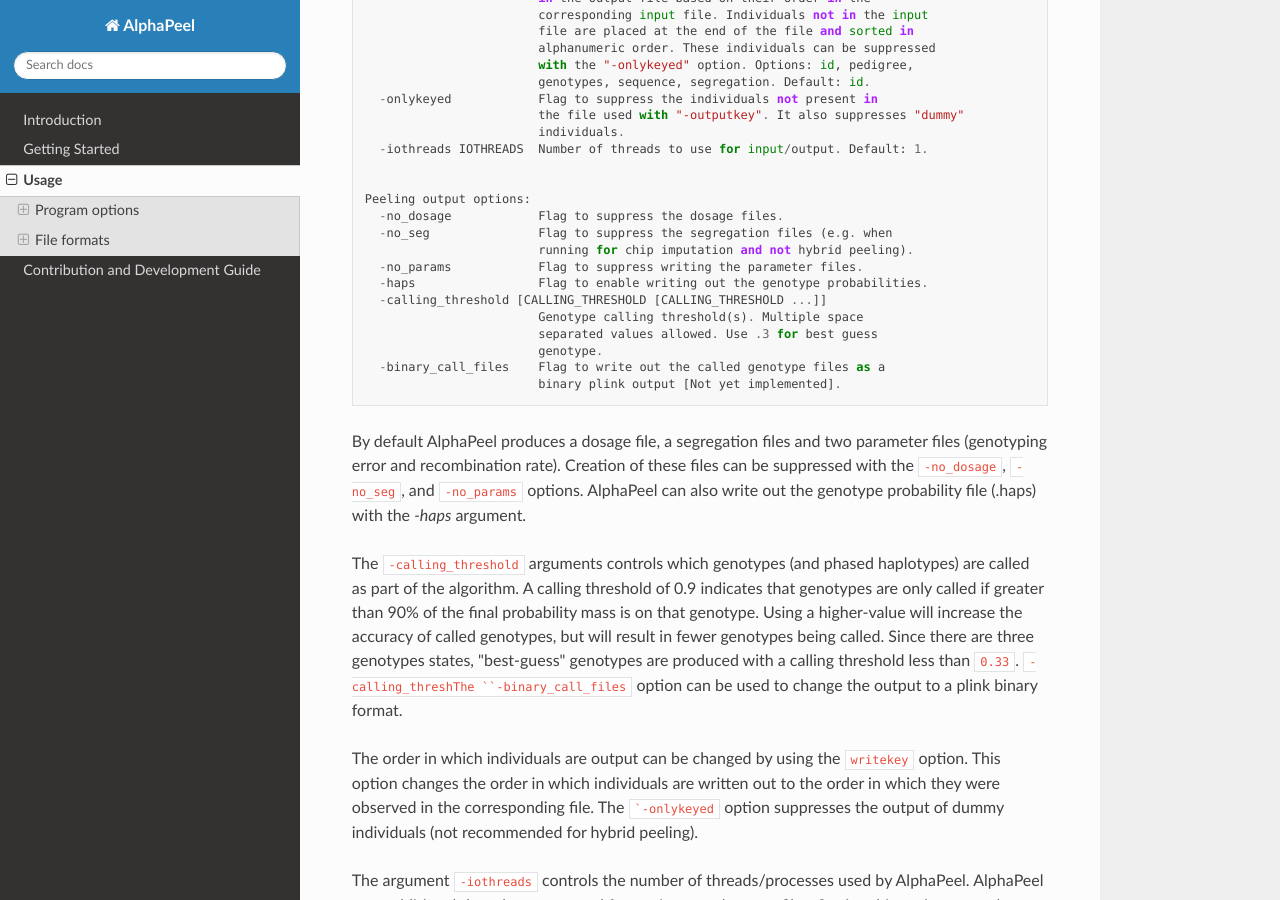
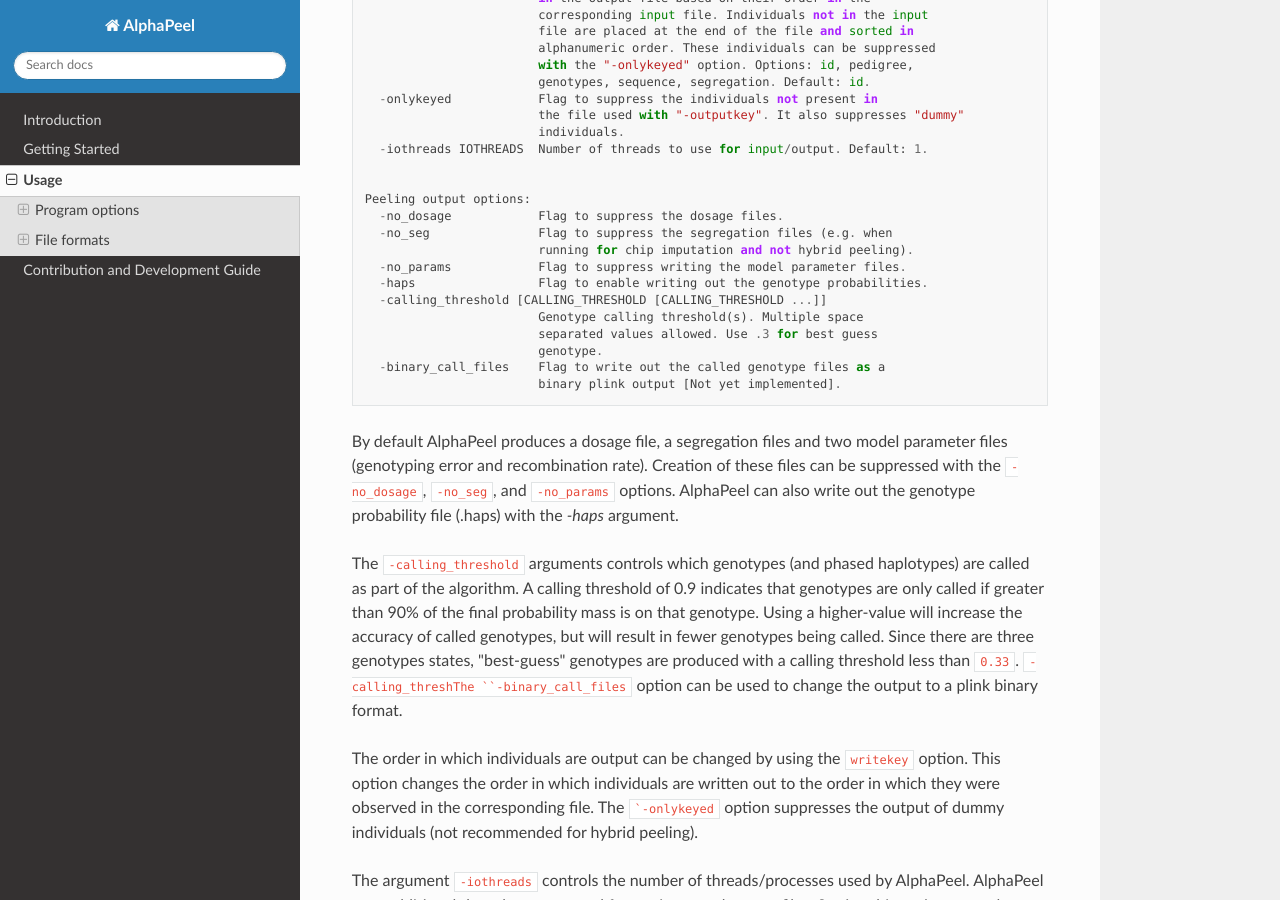
Before and after one commit to AlphaGenes/AlphaPeel, a Sphinx documentation site: the page built from docs/source/usage.rst, in a window 1280 px wide and 900 px high, scrolled down 1082 px. Built offline with Sphinx 7.4.7 and the Read the Docs theme 2.0.0, drawn with Linux system fonts in a browser that asks for light colours; some of the changed text lies outside the part shown.

Commit message:
rename parameter to model parameter #91

```diff
--- a/docs/source/usage.rst
+++ b/docs/source/usage.rst
@@ -58,7 +58,7 @@ Output Arguments
       -no_dosage            Flag to suppress the dosage files.
       -no_seg               Flag to suppress the segregation files (e.g. when
                             running for chip imputation and not hybrid peeling).
-      -no_params            Flag to suppress writing the parameter files.
+      -no_params            Flag to suppress writing the model parameter files.
       -haps                 Flag to enable writing out the genotype probabilities.
       -calling_threshold [CALLING_THRESHOLD [CALLING_THRESHOLD ...]]
                             Genotype calling threshold(s). Multiple space
@@ -67,7 +67,7 @@ Output Arguments
       -binary_call_files    Flag to write out the called genotype files as a
                             binary plink output [Not yet implemented].
 
-By default |Software| produces a dosage file, a segregation files and two parameter files (genotyping error and recombination rate). Creation of these files can be suppressed with the ``-no_dosage``, ``-no_seg``, and ``-no_params`` options. |Software| can also write out the genotype probability file (.haps) with the `-haps` argument.
+By default |Software| produces a dosage file, a segregation files and two model parameter files (genotyping error and recombination rate). Creation of these files can be suppressed with the ``-no_dosage``, ``-no_seg``, and ``-no_params`` options. |Software| can also write out the genotype probability file (.haps) with the `-haps` argument.
 
 The ``-calling_threshold`` arguments controls which genotypes (and phased haplotypes) are called as part of the algorithm. A calling threshold of 0.9 indicates that genotypes are only called if greater than 90% of the final probability mass is on that genotype. Using a higher-value will increase the accuracy of called genotypes, but will result in fewer genotypes being called. Since there are three genotypes states,  "best-guess" genotypes are produced with a calling threshold less than ``0.33``. ``-calling_threshThe ``-binary_call_files`` option can be used to change the output to a plink binary format.
 
@@ -109,7 +109,7 @@ Peeling arguments
 
 For hybrid peeling, where a large amount (millions of segregating sites) of sequence allele read counts needs to be imputed, first run the program in multi-locus mode to generate a segregation file, and then run the program in single-locus mode with a known segregation file.
 
-The ``-error``, ``-seqerror`` and ``-length`` arguments control some of the parameters used in the model. ``-seqerror`` must not be zero. |Software| is robust to deviations in genotyping error rate and sequencing error rate so it is not recommended to use these options unless large deviations from the default are known. Changing the ``-length`` argument to match the genetic map length can increase accuracy in some situations.
+The ``-error``, ``-seqerror`` and ``-length`` arguments control some of the model parameters used in the model. ``-seqerror`` must not be zero. |Software| is robust to deviations in genotyping error rate and sequencing error rate so it is not recommended to use these options unless large deviations from the default are known. Changing the ``-length`` argument to match the genetic map length can increase accuracy in some situations.
 
 The ``-esterrors`` option estimated the genotyping error rate based on observed information, this option is generally not necessary and can increase runtime. ``-estmaf`` estimates the minor allele frequency after each peeling cycle. This option can be useful if there are a large number of non-genotyped founders.
 
@@ -295,7 +295,7 @@ Example:
 Model parameter files
 ===============
 
-|Software| outputs three parameter files, ``.maf``, ``.seqError``, ``.genoError``. These give the minor allele frequency, sequencing error rates, and genotyping error rates used. All three files contain a single column with an entry for each marker.
+|Software| outputs three model parameter files, ``.maf``, ``.seqError``, ``.genoError``. These give the minor allele frequency, sequencing error rates, and genotyping error rates used. All three files contain a single column with an entry for each marker.
 
 Example ``.maf`` file for four loci:
 
```
Also changed, not shown: 1 other file.
